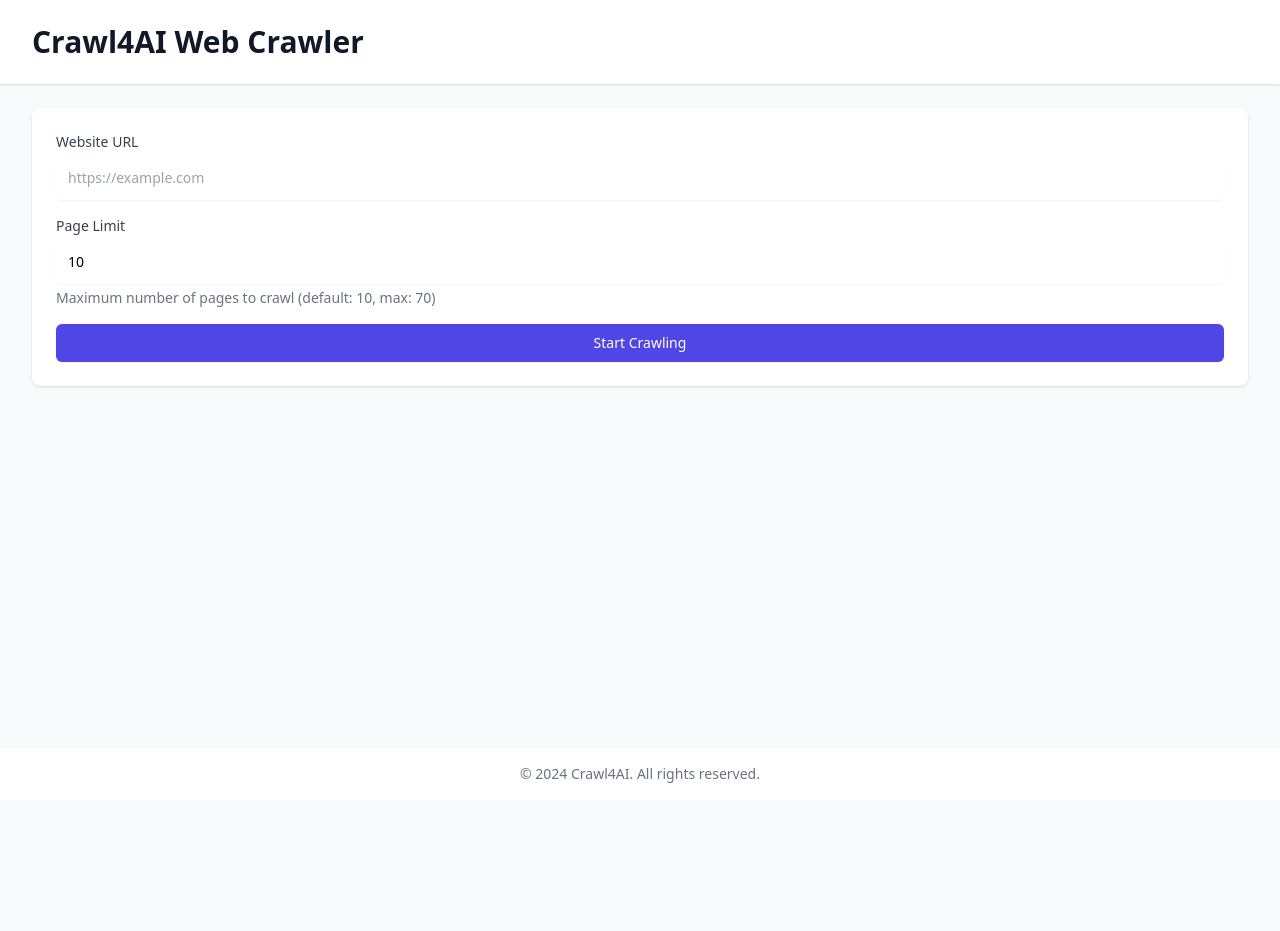
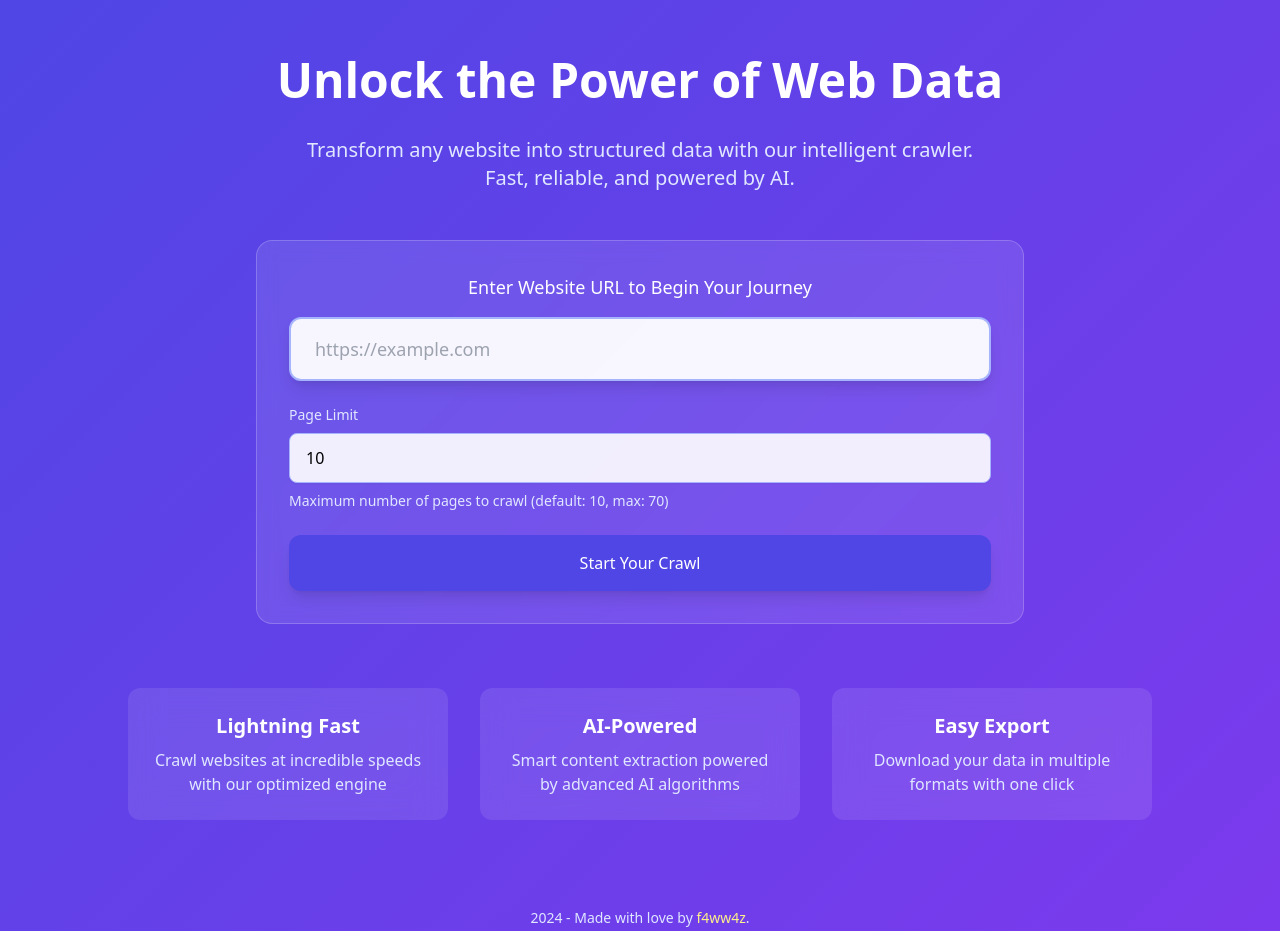
Before and after one commit to f4ww4z/crawl4ai-frontend, a plain HTML site: page static/index.html in a window 1280 px wide. Shown: the top 931 px of the page. Before the commit the page ends 800 px from the top, so only its background shows below. Drawn offline with nearby package versions, Linux system fonts and the light colour scheme.

Commit message:
Remade index.html

```diff
--- a/static/index.html
+++ b/static/index.html
@@ -19,107 +19,124 @@
     content="A powerful web crawling tool for automated data extraction and website analysis">
   <link rel="canonical" href="https://crawl4ai.com">
   <link rel="icon" type="image/x-icon" href="/static/favicon.ico">
-  <title>Crawl4AI Web Crawler - Automated Web Scraping Tool</title>
+  <title>Crawl4AI - Intelligent Web Crawling Made Simple</title>
   <script src="https://cdn.tailwindcss.com"></script>
   <script src="https://unpkg.com/vue@3/dist/vue.global.js"></script>
   <style>
     [v-cloak] {
       display: none;
     }
-  </style>
-  <script type="application/ld+json">
-            {
-                "@context": "https://schema.org",
-                "@type": "SoftwareApplication",
-                "name": "Crawl4AI Web Crawler",
-                "applicationCategory": "WebApplication",
-                "description": "A powerful web crawling tool for automated data extraction and website analysis",
-                "operatingSystem": "Any",
-                "offers": {
-                    "@type": "Offer",
-                    "price": "0",
-                    "priceCurrency": "USD"
+
+    .gradient-bg {
+      background: linear-gradient(135deg, #4F46E5 0%, #7C3AED 100%);
+    }
+
+    .search-container {
+      background: rgba(255, 255, 255, 0.1);
+      backdrop-filter: blur(10px);
+      border: 1px solid rgba(255, 255, 255, 0.2);
+    }
+
+    @keyframes float {
+      0% {
+        transform: translateY(0px);
+      }
+
+      50% {
+        transform: translateY(-10px);
+      }
+
+      100% {
+        transform: translateY(0px);
       }
     }
-        </script>
+
+    .float-animation {
+      animation: float 3s ease-in-out infinite;
+    }
+
+    .glow {
+      box-shadow: 0 0 20px rgba(79, 70, 229, 0.3);
+    }
+  </style>
 </head>
 
-<body class="bg-gray-50">
-  <div id="app" v-cloak class="flex flex-col w-full min-h-screen">
-    <header class="bg-white shadow">
-      <div class="px-4 py-6 mx-auto max-w-7xl sm:px-6 lg:px-8">
-        <h1 class="text-3xl font-bold text-gray-900">
-          Crawl4AI Web Crawler
+<body class="min-h-screen gradient-bg">
+  <div id="app" v-cloak class="flex flex-col min-h-screen">
+    <main class="container flex-grow px-4 py-16 mx-auto">
+      <div class="mb-12 text-center">
+        <h1 class="mb-6 text-5xl font-bold text-white float-animation">
+          Unlock the Power of Web Data
         </h1>
+        <p class="max-w-2xl mx-auto text-xl text-indigo-100">
+          Transform any website into structured data with our intelligent crawler.
+          Fast, reliable, and powered by AI.
+        </p>
       </div>
-    </header>
 
-    <main class="flex-grow w-full py-6 mx-auto max-w-7xl sm:px-6 lg:px-8">
-      <div class="p-6 mb-6 bg-white rounded-lg shadow">
-        <form @submit.prevent="startCrawl" class="space-y-4">
-          <div>
-            <label for="url" class="block text-sm font-medium text-gray-700">
-              Website URL
+      <div class="max-w-3xl mx-auto">
+        <form @submit.prevent="startCrawl" class="space-y-6">
+          <div class="p-8 search-container rounded-2xl">
+            <div class="mb-6">
+              <label for="url" class="block mb-4 text-lg font-medium text-center text-white">
+                Enter Website URL to Begin Your Journey
               </label>
-            <div class="mt-1">
+              <div class="relative">
                 <input type="url" name="url" id="url" v-model="url" required
-                class="block w-full p-3 border-gray-300 rounded-md shadow-sm focus:ring-indigo-500 focus:border-indigo-500 sm:text-sm"
+                  class="block w-full px-6 py-4 text-lg transition duration-200 bg-white border-2 border-indigo-300 shadow-lg bg-opacity-95 rounded-xl focus:ring-4 focus:ring-indigo-500 focus:border-transparent glow"
                   placeholder="https://example.com" aria-label="Enter website URL to crawl">
               </div>
             </div>
 
-          <div>
-            <label for="limit" class="block text-sm font-medium text-gray-700">
+            <div class="mb-6">
+              <label for="limit" class="block mb-2 text-sm font-medium text-indigo-100">
                 Page Limit
               </label>
-            <div class="mt-1">
               <input type="number" name="limit" id="limit" v-model="limit" min="1" max="70"
-                class="block w-full p-3 border-gray-300 rounded-md shadow-sm focus:ring-indigo-500 focus:border-indigo-500 sm:text-sm"
+                class="block w-full px-4 py-3 transition duration-200 bg-white border border-indigo-300 rounded-lg shadow-sm bg-opacity-90 focus:ring-2 focus:ring-indigo-500 focus:border-transparent"
                 aria-label="Set maximum number of pages to crawl">
-            </div>
-            <p class="mt-1 text-sm text-gray-500">
+              <p class="mt-2 text-sm text-indigo-100">
                 Maximum number of pages to crawl (default: 10, max: 70)
               </p>
             </div>
 
-          <div>
             <button type="submit" :disabled="crawling"
-              class="flex justify-center w-full px-4 py-2 text-sm font-medium text-white bg-indigo-600 border border-transparent rounded-md shadow-sm hover:bg-indigo-700 focus:outline-none focus:ring-2 focus:ring-offset-2 focus:ring-indigo-500 disabled:opacity-50"
-              aria-label="Start crawling website">
-              {{ crawling ? 'Crawling...' : 'Start Crawling' }}
+              class="w-full px-6 py-4 font-medium text-white transition duration-200 transform bg-indigo-600 shadow-lg hover:bg-indigo-700 rounded-xl hover:scale-105 focus:outline-none focus:ring-4 focus:ring-indigo-500 disabled:opacity-50 disabled:hover:scale-100">
+              {{ crawling ? 'Crawling...' : 'Start Your Crawl' }}
             </button>
           </div>
         </form>
+
+        <div v-if="jobStatus" class="p-6 mt-8 text-white search-container rounded-xl" role="status" aria-live="polite">
+          <h2 class="mb-4 text-xl font-medium">
+            Crawl Progress
+          </h2>
+
+          <div class="w-full h-3 mb-4 bg-white rounded-full bg-opacity-20">
+            <div class="h-3 transition-all duration-500 bg-indigo-500 rounded-full"
+              :style="{ width: progressPercentage + '%' }" role="progressbar" :aria-valuenow="progressPercentage"
+              aria-valuemin="0" aria-valuemax="100">
+            </div>
           </div>
 
-      <div v-if="jobStatus" class="p-6 bg-white rounded-lg shadow" role="status" aria-live="polite">
-        <h2 class="mb-4 text-lg font-medium text-gray-900">
-          Crawl Status
-        </h2>
-
-        <div class="w-full bg-gray-200 rounded-full h-2.5 mb-4">
-          <div class="bg-indigo-600 h-2.5 rounded-full" :style="{ width: progressPercentage + '%' }" role="progressbar"
-            :aria-valuenow="progressPercentage" aria-valuemin="0" aria-valuemax="100"></div>
-        </div>
-
-        <div class="space-y-2">
-          <p class="text-sm text-gray-600">
+          <div class="space-y-3">
+            <p class="text-sm">
               Status:
               <span class="font-medium" :class="{
-                                    'text-yellow-600': jobStatus.status === 'processing',
-                                    'text-green-600': jobStatus.status === 'completed',
-                                    'text-red-600': jobStatus.status === 'failed'
+                                'text-yellow-300': jobStatus.status === 'processing',
+                                'text-green-300': jobStatus.status === 'completed',
+                                'text-red-300': jobStatus.status === 'failed'
                             }">
                 {{ jobStatus.status }}
               </span>
             </p>
-          <p v-if="jobStatus.current_url" class="text-sm text-gray-600">
+            <p v-if="jobStatus.current_url" class="text-sm break-all">
               Current URL:
               <span class="font-medium">
                 {{ jobStatus.current_url }}
               </span>
             </p>
-          <p class="text-sm text-gray-600">
+            <p class="text-sm">
               Pages Processed:
               <span class="font-medium">
                 {{ jobStatus.progress }}
@@ -127,22 +144,36 @@
             </p>
           </div>
 
-        <div v-if="jobStatus.status === 'completed'" class="mt-4">
+          <div v-if="jobStatus.status === 'completed'" class="mt-6">
             <button @click="downloadResults"
-            class="inline-flex items-center px-4 py-2 text-sm font-medium text-white bg-green-600 border border-transparent rounded-md shadow-sm hover:bg-green-700 focus:outline-none focus:ring-2 focus:ring-offset-2 focus:ring-green-500"
-            aria-label="Download crawl results">
-            Download Results
+              class="w-full px-4 py-3 font-medium text-white transition duration-200 transform bg-green-500 rounded-lg shadow-lg hover:bg-green-600 hover:scale-105 focus:outline-none focus:ring-4 focus:ring-green-400">
+              Download Your Results
             </button>
+          </div>
+        </div>
+      </div>
+
+      <div class="grid max-w-5xl grid-cols-1 gap-8 mx-auto mt-16 text-center md:grid-cols-3">
+        <div class="p-6 bg-white rounded-xl bg-opacity-10 backdrop-blur-lg">
+          <h3 class="mb-2 text-xl font-semibold text-white">Lightning Fast</h3>
+          <p class="text-indigo-100">Crawl websites at incredible speeds with our optimized engine</p>
+        </div>
+        <div class="p-6 bg-white rounded-xl bg-opacity-10 backdrop-blur-lg">
+          <h3 class="mb-2 text-xl font-semibold text-white">AI-Powered</h3>
+          <p class="text-indigo-100">Smart content extraction powered by advanced AI algorithms</p>
+        </div>
+        <div class="p-6 bg-white rounded-xl bg-opacity-10 backdrop-blur-lg">
+          <h3 class="mb-2 text-xl font-semibold text-white">Easy Export</h3>
+          <p class="text-indigo-100">Download your data in multiple formats with one click</p>
         </div>
       </div>
     </main>
 
-    <footer class="mt-auto bg-white shadow">
-      <div class="px-4 py-4 mx-auto max-w-7xl sm:px-6 lg:px-8">
-        <p class="text-sm text-center text-gray-500">
-          © 2024 Crawl4AI. All rights reserved.
+    <footer class="py-6 text-center text-indigo-100">
+      <p class="text-sm">
+        2024 - Made with love by <a href="https://github.com/f4ww4z" target="_blank"
+          class="transition transform text-yellow-200 hover:text-yellow-100 hover:scale-105">f4ww4z</a>.
       </p>
-      </div>
     </footer>
   </div>
 
```
Lines whose indentation alone changed are shown as unchanged.
